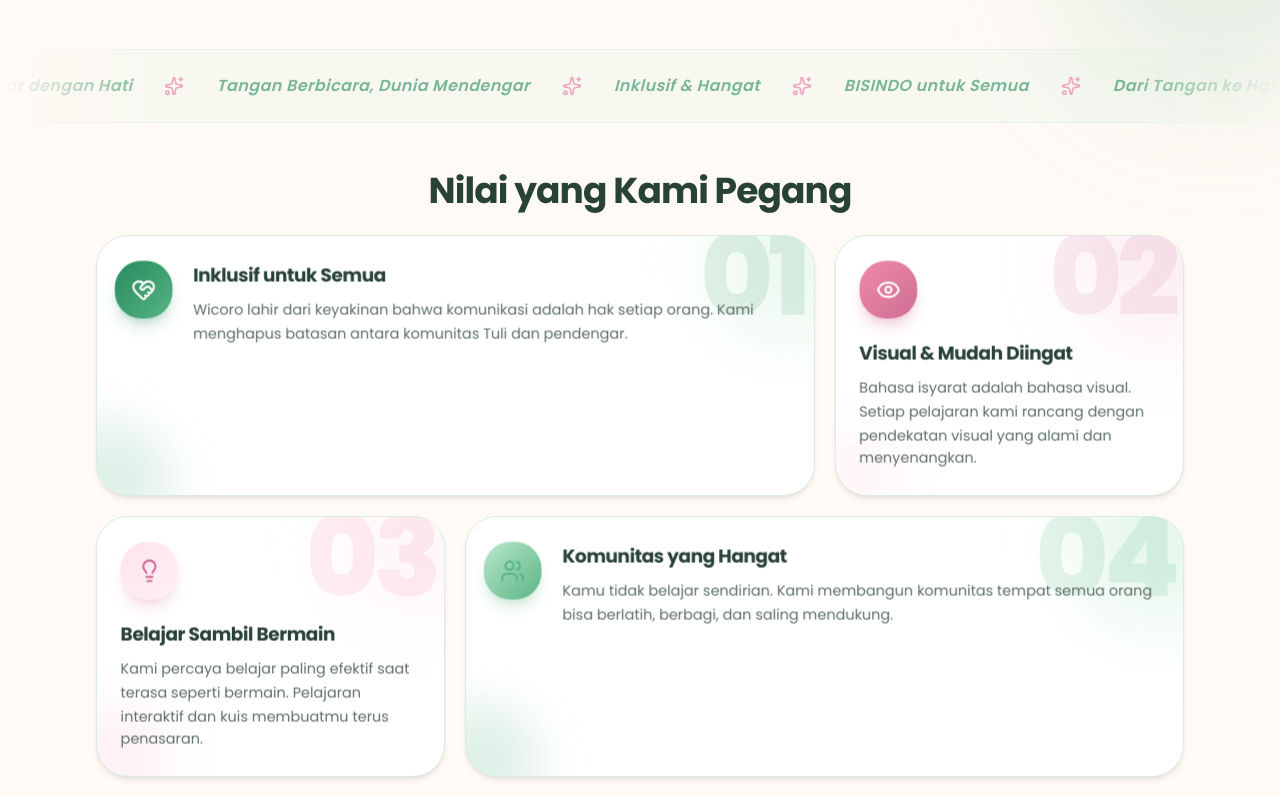
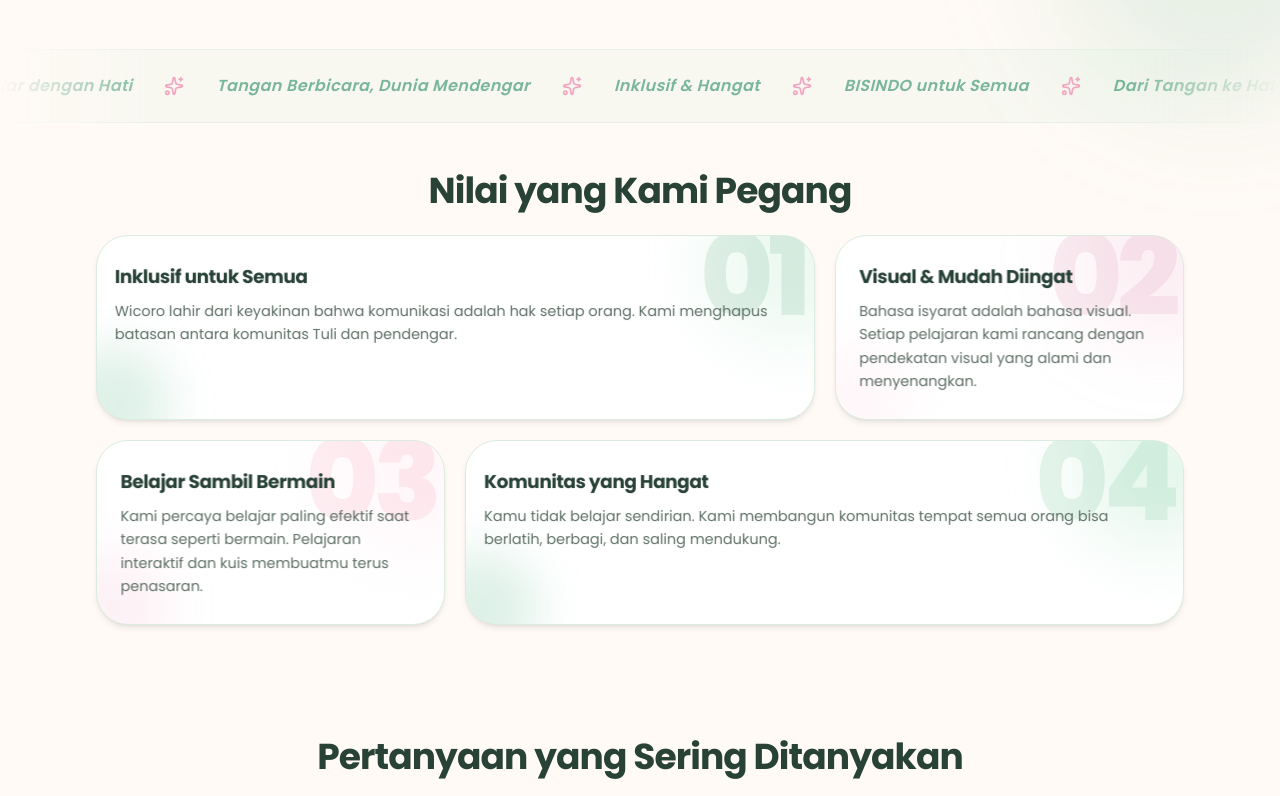
Before and after one commit to saph3n/wicoro, a Next.js app: page /about in a window 1280 px wide. Shown: the part 461-1257 px from the top of the page. Built offline with nearby package versions, Linux system fonts and the light colour scheme.

Commit message:
remove icon

```diff
--- a/src/app/about/page.tsx
+++ b/src/app/about/page.tsx
@@ -1,11 +1,4 @@
-import {
-  BookOpen,
-  Eye,
-  Heart,
-  HeartHandshake,
-  Lightbulb,
-  Users,
-} from "lucide-react"
+import { BookOpen, Heart } from "lucide-react"
 import Link from "next/link"
 
 import { FadeIn } from "@/components/common/fade-in"
@@ -17,7 +10,6 @@ import { HeroTitle } from "@/components/about/hero-title"
 
 const values = [
   {
-    icon: <HeartHandshake className="size-6" strokeWidth={2} />,
     title: "Inklusif untuk Semua",
     description:
       "Wicoro lahir dari keyakinan bahwa komunikasi adalah hak setiap orang. Kami menghapus batasan antara komunitas Tuli dan pendengar.",
@@ -27,7 +19,6 @@ const values = [
     horizontal: true,
   },
   {
-    icon: <Eye className="size-6" strokeWidth={2} />,
     title: "Visual & Mudah Diingat",
     description:
       "Bahasa isyarat adalah bahasa visual. Setiap pelajaran kami rancang dengan pendekatan visual yang alami dan menyenangkan.",
@@ -35,7 +26,6 @@ const values = [
     accent: "coral" as const,
   },
   {
-    icon: <Lightbulb className="size-6" strokeWidth={2} />,
     title: "Belajar Sambil Bermain",
     description:
       "Kami percaya belajar paling efektif saat terasa seperti bermain. Pelajaran interaktif dan kuis membuatmu terus penasaran.",
@@ -43,7 +33,6 @@ const values = [
     accent: "peach" as const,
   },
   {
-    icon: <Users className="size-6" strokeWidth={2} />,
     title: "Komunitas yang Hangat",
     description:
       "Kamu tidak belajar sendirian. Kami membangun komunitas tempat semua orang bisa berlatih, berbagi, dan saling mendukung.",
@@ -103,7 +92,6 @@ export default function AboutPage() {
             {values.map((item, index) => (
               <FadeIn key={item.title} delay={index * 0.1} className={item.span}>
                 <ValueCard
-                  icon={item.icon}
                   title={item.title}
                   description={item.description}
                   number={item.number}
--- a/src/components/about/value-card.tsx
+++ b/src/components/about/value-card.tsx
@@ -1,7 +1,6 @@
 "use client"
 
 import { useRef } from "react"
-import type { ReactNode } from "react"
 import {
   motion,
   useMotionTemplate,
@@ -15,7 +14,6 @@ import { cn } from "@/lib/utils"
 export type ValueAccent = "primary" | "coral" | "peach" | "mint"
 
 interface ValueCardProps {
-  icon: ReactNode
   title: string
   description: string
   number: string
@@ -36,7 +34,6 @@ const accents: Record<
     hoverDesc: string
     glow: string
     border: string
-    icon: string
   }
 > = {
   primary: {
@@ -49,7 +46,6 @@ const accents: Record<
     hoverDesc: "group-hover:text-foreground",
     glow: "rgba(87, 181, 133, 0.18)",
     border: "hover:border-primary/30",
-    icon: "from-primary to-mint-deep text-primary-foreground shadow-primary/25",
   },
   coral: {
     blob1: "bg-coral/20 group-hover:bg-coral/35",
@@ -61,7 +57,6 @@ const accents: Record<
     hoverDesc: "group-hover:text-foreground",
     glow: "rgba(207, 111, 149, 0.15)",
     border: "hover:border-[#cf6f95]/30",
-    icon: "from-[#f08aa8] to-[#cf6f95] text-white shadow-[#cf6f95]/30",
   },
   peach: {
     blob1: "bg-coral-light/35 group-hover:bg-coral-light/55",
@@ -73,7 +68,6 @@ const accents: Record<
     hoverDesc: "group-hover:text-foreground",
     glow: "rgba(240, 138, 168, 0.15)",
     border: "hover:border-[#f08aa8]/30",
-    icon: "from-coral-light to-peach text-[#cf6f95] shadow-[#cf6f95]/20",
   },
   mint: {
     blob1: "bg-mint/40 group-hover:bg-mint/60",
@@ -85,12 +79,10 @@ const accents: Record<
     hoverDesc: "group-hover:text-foreground",
     glow: "rgba(87, 181, 133, 0.15)",
     border: "hover:border-mint-deep/30",
-    icon: "from-mint to-mint-deep text-mint-deep shadow-mint-deep/25",
   },
 }
 
 export function ValueCard({
-  icon,
   title,
   description,
   number,
@@ -173,9 +165,6 @@ export function ValueCard({
         )}
         style={{ transform: "translateZ(24px)" }}
       >
-        <div className={cn("flex size-14 shrink-0 items-center justify-center rounded-2xl bg-gradient-to-br shadow-lg transition-transform duration-300 group-hover:scale-110 group-hover:rotate-6", a.icon)}>
-          {icon}
-        </div>
         <div className="flex-1">
           <h3 className={cn("text-lg font-bold tracking-tight transition-colors duration-300", a.hoverTitle)}>
             {title}
```
